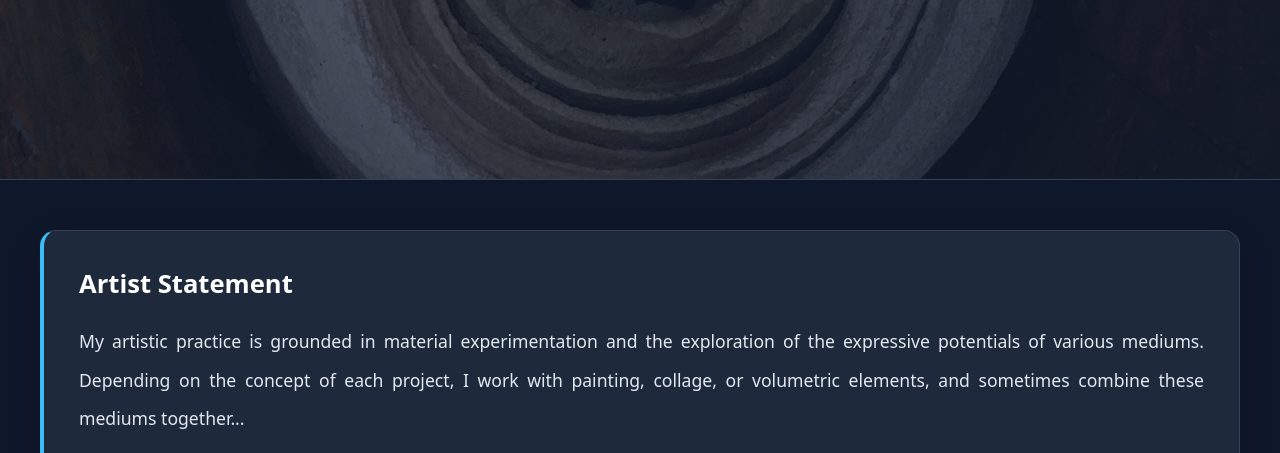
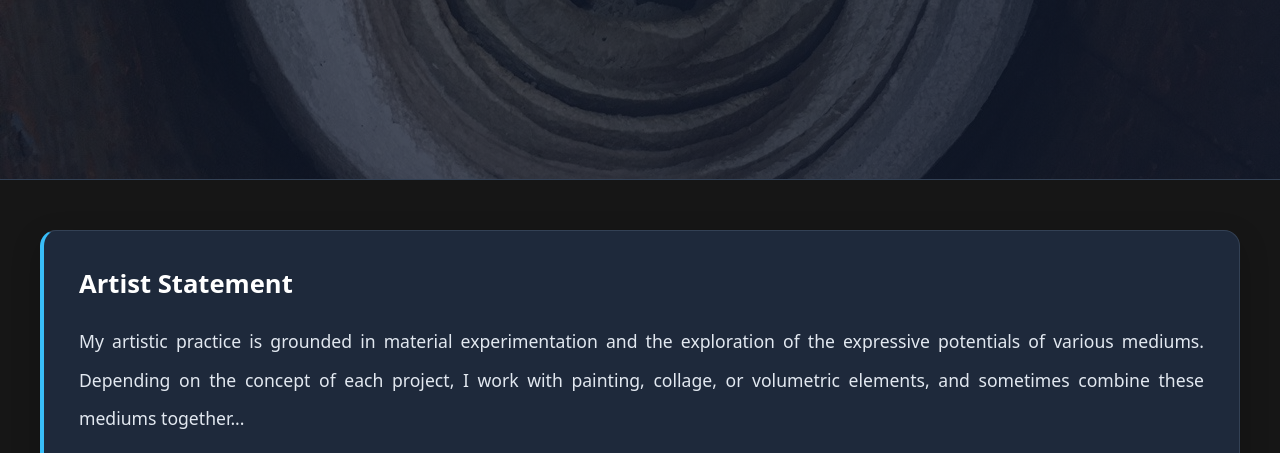
Before and after one commit to WebArt-Portfolio/SabaKafili, a plain HTML site: page index.html in a window 1280 px wide. Shown: the part 341-794 px from the top of the page. Drawn offline with Linux system fonts and the light colour scheme.

Commit message:
Update index.html

```diff
--- a/index.html
+++ b/index.html
@@ -7,7 +7,7 @@
 
     <style>
         :root {
-            --bg-color: #0f172a;
+            --bg-color: #161616;
             --card-bg: #1e293b;
             --text-main: #f8fafc;
             --text-muted: #94a3b8;
```
